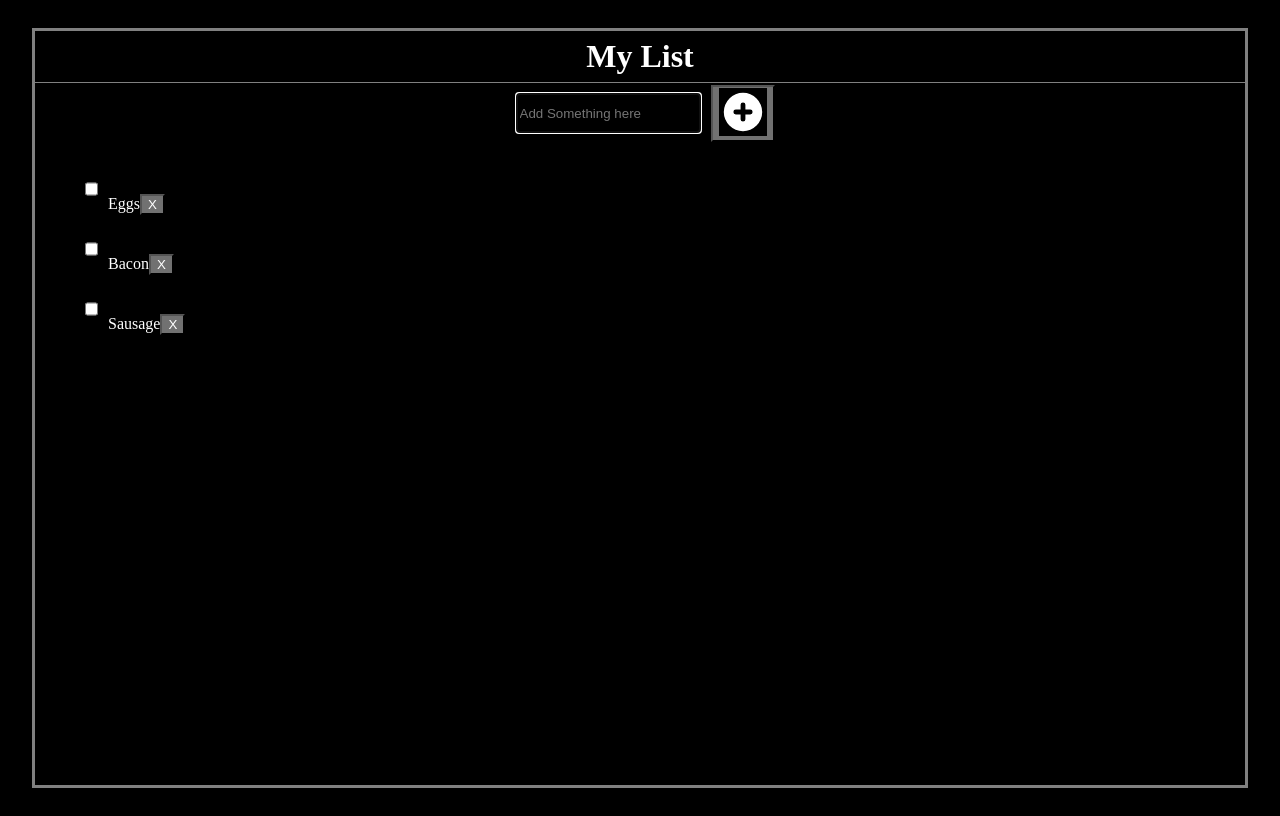
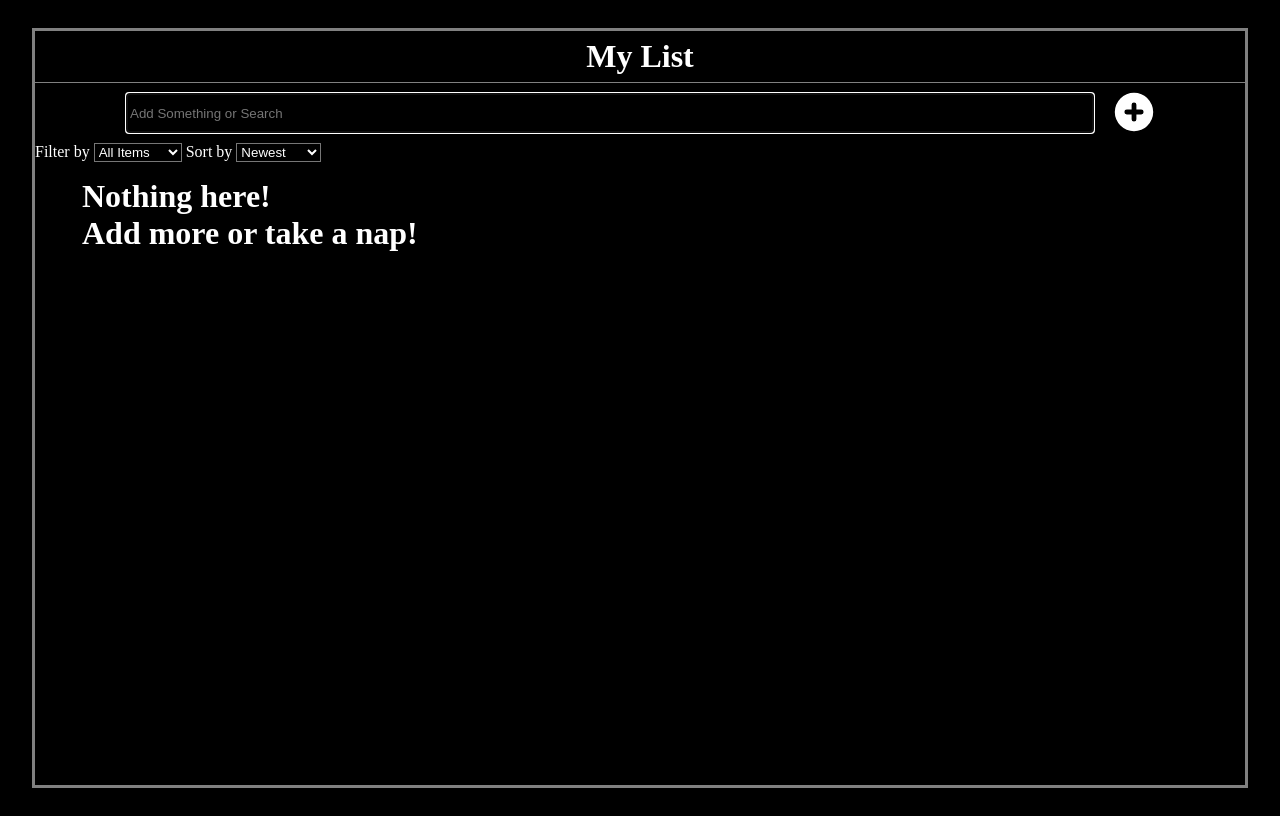
Before and after one commit to PanopDev/toDoList, a React (Create React App) app: page / in a window 1280 px wide. Built offline with nearby package versions, Linux system fonts and the light colour scheme.

Commit message:
cleaned code,added search

```diff
--- a/src/App.css
+++ b/src/App.css
@@ -9,3 +9,28 @@
 width:48px;
 height:48px;
 }
+
+.transparentButton{
+background-color:transparent;
+border:0px;
+
+}
+.deleteLogo{
+width:40px;
+height:30px;
+margin-top:10px
+}
+
+.newItemInput{
+width:80%;}
+
+.listItemLabel{
+
+font-size:2rem;
+}
+.noItemsText{
+display:flex;
+justify-content: center;
+text-align:center;
+font-size:1.5rem;
+}
--- a/src/App.js
+++ b/src/App.js
@@ -3,27 +3,34 @@ import ListBody from './components/ListBody';
 import HeaderContent from './components/HeaderContent';
 import NewListItemInput from './components/NewListItemInput.js'
 import { useState } from 'react';
+import SortList from './components/SortList.js';
+import FilterList from './components/FilterList.js'
+
+
 
 function App() {
-  const listItemsTemp = [
-    { id: 1, item: "Eggs", checked: false },
-    { id: 2, item: "Bacon", checked: false },
-    { id: 3, item: "Sausage", checked: false }
-];
+  const [itemInput, setItemInput] = useState('')
+  const [listItems, listItemsNew] = useState(JSON.parse(localStorage.getItem('listItems')) || [])
 
-const [listItems,listItemsNew] = useState(listItemsTemp)
-  // const listObj = {id:1, item:'get some eggs' }
 
   return (
     <div className="App">
-     <HeaderContent/>
+      <HeaderContent />
       <NewListItemInput
         listItems={listItems}
         listItemsNew={listItemsNew}
+        itemInput={itemInput}
+        setItemInput={setItemInput}
       />
+      <FilterList
+        itemInput={itemInput}
+        listItems={listItems}
+      />
+      <SortList />
       <ListBody
         listItems={listItems}
         listItemsNew={listItemsNew}
+        itemInput={itemInput}
 
       />
       <br />
--- /dev/null
+++ b/src/components/FilterList.js
@@ -0,0 +1,48 @@
+import { useState } from "react";
+
+function FilterList() {
+  //  const [listFilter, listFilterSet] = useState(listItems.filter((a)=> a.item.includes(itemInput)))
+  function handleFilters() {
+    /*ort alphabetic ilter
+
+    .sort((a,b)=>{
+      const aUpperCased= a.item.toUpperCase()
+      const bUpperCased=b.item.toUpperCase()
+  if (aUpperCased > bUpperCased ){return 1 }
+  if (aUpperCased < bUpperCased ){return -1}
+  else return 0
+  }
+  )
+
+    */
+    // filter checked false // listFilter = listItems.filter((a)=> {if (a.item.includes(itemInput) && a.checked === false ){ return {} }})
+    // filter checked true // listFilter = listItems.filter((a)=> {if (a.item.includes(itemInput) && a.checked === true ){ return {} }})
+    // listFilter = listItems.filter((a)=> a.item.toLowerCase().includes(itemInput.toLowerCase()))
+    // listFilter = listItems.filter((a)=>a.checked === true)
+    // listFilter = listItems.filter((a)=>a.checked == false)
+    // listFilterSet(listItems.filter((a)=> a.item.includes(itemInput)))
+    //   if (filterRef.current.value == 'Completed'){listFilterSet(listItems.filter((a)=> {if (a.item.includes(itemInput) && a.checked === true ){ return {} }}))}
+    // else if (filterRef.current.value == 'Incomplete'){listFilterSet(listItems.filter((a)=> {if (a.item.includes(itemInput) && a.checked === false ){ return {} }}))}
+  }
+
+  const [filterValue, NewFilterValue] = useState("All Items");
+
+  return (
+    <>
+      <label htmlFor="filterList">Filter by </label>
+      <select
+        id="filterList"
+        // ref={filterRef}
+        value={filterValue}
+        onChange={(e) => {
+          NewFilterValue(e.target.value);
+        }}
+      >
+        <option>All Items</option>
+        <option>Completed</option>
+        <option>Incomplete</option>
+      </select>
+    </>
+  );
+}
+export default FilterList;
--- a/src/components/ListBody.js
+++ b/src/components/ListBody.js
@@ -1,38 +1,55 @@
 import ListItem from "./ListItem";
+import { FiDelete } from "react-icons/fi"
+
+function ListBody({ listItems, listItemsNew, itemInput }) {
 
 
-function ListBody({listItems,listItemsNew}) {
+
+  function handleChecked(id) {
+    const myList = listItems.map((li) => id == li.id ? { ...li, checked: !li.checked } : li)
+    listItemsNew(myList)
+    localStorage.setItem('listItems', JSON.stringify(myList))
+  }
+  function handleDelete(id) {
+    const myList = listItems.filter((item) => item.id !== id)
+    listItemsNew(myList)
+    localStorage.setItem('listItems', JSON.stringify(myList))
 
 
-const handleChecked = (id)=>{
-
-const myList = listItems.map((li)=>id == li.id ? {...li, checked:!li.checked} : li)
-listItemsNew(myList)
 
   }
+  let listFilter = listItems.filter((a) => a.item.includes(itemInput));
+
   return (
     <div>
       <ul>
-       {listItems.map((li)=>
+        {listItems.length ? (listFilter.map((li) =>
 
           <li key={li.id}>
             <input
               type='checkbox'
               checked={li.checked}
-         onChange={()=>handleChecked(li.id)}
+              onChange={() => handleChecked(li.id)}
 
             />
             <label
-        style={(li.checked) ? {textDecoration:'line-through'} : null}
-        onDoubleClick={() =>handleChecked(li.id)}
+              style={(li.checked) ? { textDecoration: 'line-through' } : null}
+              onDoubleClick={() => handleChecked(li.id)}
+              className='listItemLabel'
             >{li.item}</label>
-        <button>X</button>
+            <button
+              className='transparentButton'
+              onClick={() => handleDelete(li.id)}
+
+            ><FiDelete className="deleteLogo" /></button>
           </li>
 
 
         )
 
-       }
+        ) : (<h1> Nothing here! <br /> Add more or take a nap! </h1>)}
+
+
 
 
       </ul>
--- a/src/components/NewListItemInput.js
+++ b/src/components/NewListItemInput.js
@@ -1,11 +1,9 @@
-import {useState} from 'react'
-import {HiPlusCircle} from "react-icons/hi";
+
+import { HiPlusCircle } from "react-icons/hi";
 
 
 
-function NewItemInput({ listItems, listItemsNew }) {
-
-    const [itemInput, setItemInput] = useState('')
+function NewItemInput({ listItems, listItemsNew, itemInput, setItemInput }) {
 
     function handleSubmit(submit) {
         submit.preventDefault(); handleNewObj(listItems); setItemInput('');
@@ -14,40 +12,33 @@ function NewItemInput({ listItems, listItemsNew }) {
     function handleNewObj(listItems) {
         const id = listItems.length ? listItems[listItems.length - 1].id + 1 : 1
         const newItemObject = { id: id, item: itemInput, checked: false }
-        const myItems = [...listItems, newItemObject]
-        listItemsNew(myItems)
+        const myList = [...listItems, newItemObject]
+        listItemsNew(myList)
+        localStorage.setItem('listItems', JSON.stringify(myList))
     }
 
-
-return(
+    return (
         <form
             onSubmit={handleSubmit}
         >
             <input
                 autoFocus
                 required
-        type = 'text'
-        className= 'newItemInput'
-        placeholder= 'Add Something here'
+
+                type='text'
+                className='newItemInput'
+                placeholder='Add Something or Search'
                 value={itemInput}
-        onChange={(input)=>{setItemInput(input.target.value)}}
-
+                onChange={(input) => { setItemInput(input.target.value) }}
 
             />
             <button
                 type='submit'
-        className= 'addItemButton'
+                className='transparentButton'
             ><HiPlusCircle
                     className='addItemLogo'
                 /></button>
         </form>
-
-
-
     )
-
-
-
 }
-
 export default NewItemInput
--- /dev/null
+++ b/src/components/SortList.js
@@ -0,0 +1,25 @@
+import { useState } from "react";
+
+function SortList() {
+    const [sortSelect, sortSelected] = useState("Newest");
+
+    return (
+        <>
+            <label htmlFor="sortList"> Sort by </label>
+            <select
+                id="sortList"
+                name="sortList"
+                value={sortSelect}
+                onChange={(e) => {
+                    sortSelected(e.target.value);
+                    console.log(e.target.value);
+                }}
+            >
+                <option>Newest</option>
+                <option>Oldest</option>
+                <option>Alphabetic</option>
+            </select>
+        </>
+    );
+}
+export default SortList;
--- a/src/index.css
+++ b/src/index.css
@@ -35,5 +35,7 @@ background-color:rgb(113, 113, 113);
 }
 
 li {
+    display:flex;
+    align-items:center;
 list-style-type:none;
 }
```
Also changed, not shown: src/components/Footer.js (added, +9 -0 lines), src/components/ListItem.js (+6 -6 lines), src/components/scribblepad.js (added, +18 -0 lines). Lines whose indentation alone changed are shown as unchanged.
